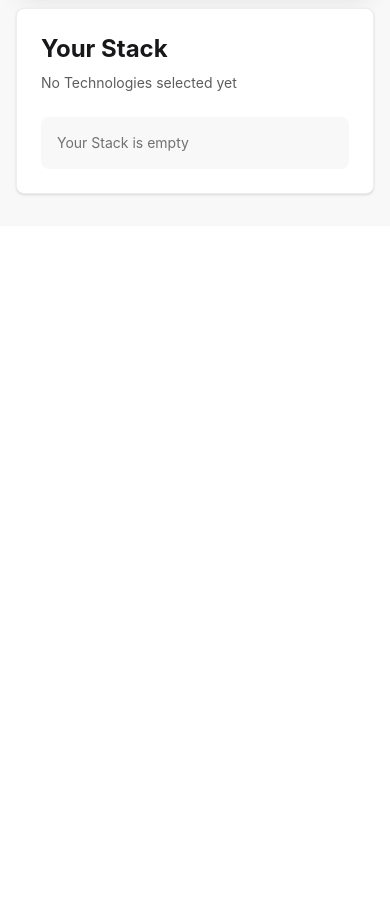
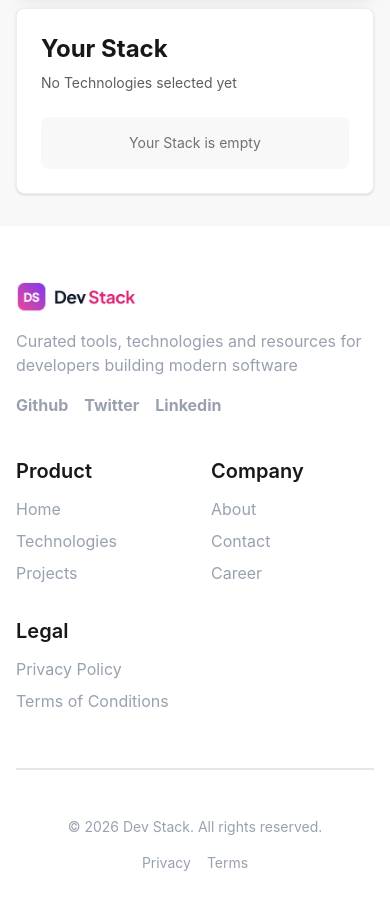
Before and after one commit to fuad-php/b14-a05-devstack, a React (Vite) app: page / in a window 390 px wide. Shown: the part 8180-9077 px from the top of the page. Before the commit the page ends 8406 px from the top, so only its background shows below. Built offline with nearby package versions, Linux system fonts and the light colour scheme.

Commit message:
footer section added

```diff
--- a/src/App.tsx
+++ b/src/App.tsx
@@ -4,6 +4,7 @@ import Hero from './components/Hero'
 import Nav from './components/Nav'
 import Technologies from './components/technologies/Technologies'
 import type { ITechnology } from './types/TechnologyTypes'
+import Footer from './components/Footer'
 
 const technologyFetch = async():Promise<ITechnology[]> => {
     const response = await fetch('/data.json')
@@ -22,6 +23,7 @@ function App() {
       <Suspense fallback="Loading......">
         <Technologies technologyStacks = {technologyStacks} />
       </Suspense>
+      <Footer />
     </>
   )
 }
--- /dev/null
+++ b/src/components/Footer.tsx
@@ -0,0 +1,59 @@
+import footerLogo from "../assets/logo-text.png";
+
+const Footer = () => {
+    return (
+        <footer className="w-full mt-6">
+            <div className="max-w-7xl mx-auto px-4 sm:px-6 lg:px-4">
+                <div className="grid grid-cols-1 md:grid-cols-2 gap-10 py-8">
+                    <div className="flex flex-col">
+                        <img className="w-[120px]" src={footerLogo} alt="footer logo" />
+                        <p className="text-gray-400 my-4 max-w-md">
+                            Curated tools, technologies and resources for
+                            developers building modern software
+                        </p>
+                        <div className="flex flex-wrap gap-4 font-bold text-gray-400">
+                            <a href="#" className="hover:text-pink-400 transition">Github</a>
+                            <a href="#" className="hover:text-pink-400 transition">Twitter</a>
+                            <a href="#" className="hover:text-pink-400 transition">Linkedin</a>
+                        </div>
+                    </div>
+                    <div className="grid grid-cols-2 sm:grid-cols-3 gap-8">
+                        <div className="flex flex-col gap-3">
+                            <h3 className="text-xl font-semibold">Product</h3>
+                            <ul className="flex flex-col gap-2 text-gray-400">
+                                <li>Home</li>
+                                <li>Technologies</li>
+                                <li>Projects</li>
+                            </ul>
+                        </div>
+                        <div className="flex flex-col gap-3">
+                            <h3 className="text-xl font-semibold">Company</h3>
+                            <ul className="flex flex-col gap-2 text-gray-400">
+                                <li>About</li>
+                                <li>Contact</li>
+                                <li>Career</li>
+                            </ul>
+                        </div>
+                        <div className="flex flex-col gap-3 col-span-2 sm:col-span-1">
+                            <h3 className="text-xl font-semibold">Legal</h3>
+                            <ul className="flex flex-col gap-2 text-gray-400">
+                                <li>Privacy Policy</li>
+                                <li>Terms of Conditions</li>
+                            </ul>
+                        </div>
+                    </div>
+                </div>
+                <div className="divider"></div>
+                <div className="flex flex-col sm:flex-row justify-between items-center gap-4 py-6 text-sm text-gray-400">
+                    <p className="text-center sm:text-left">© 2026 Dev Stack. All rights reserved.</p>
+                    <div className="flex gap-4">
+                        <a href="#" className="hover:text-pink-400 transition">Privacy</a>
+                        <a href="#" className="hover:text-pink-400 transition">Terms</a>
+                    </div>
+                </div>
+            </div>
+        </footer>
+    );
+};
+
+export default Footer;
--- a/src/components/technologies/SelectedTechnologies.tsx
+++ b/src/components/technologies/SelectedTechnologies.tsx
@@ -60,7 +60,7 @@ const SelectedTechnologies = ({
                         ))
                     ) : (
                         <div className="flex items-center justify-center rounded-lg bg-base-200 p-4">
-                            <p className="text-sm text-base-content/60">
+                            <p className="text-sm text-center text-base-content/60">
                                 Your Stack is empty
                             </p>
                         </div>
```
